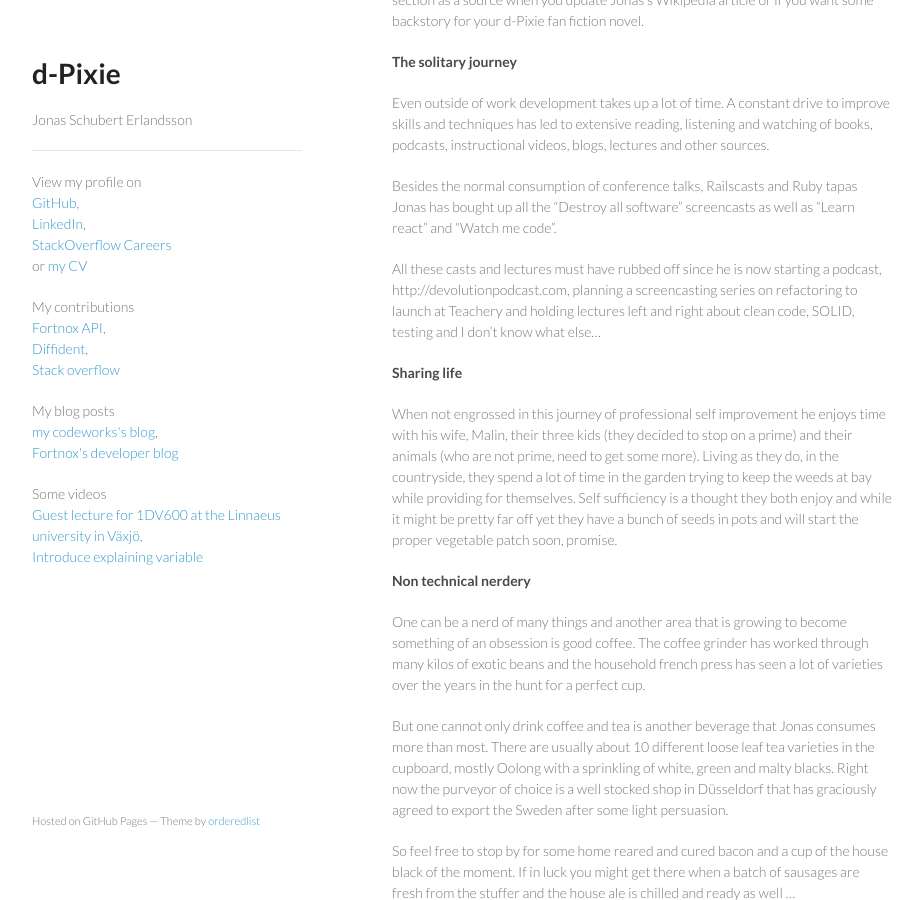
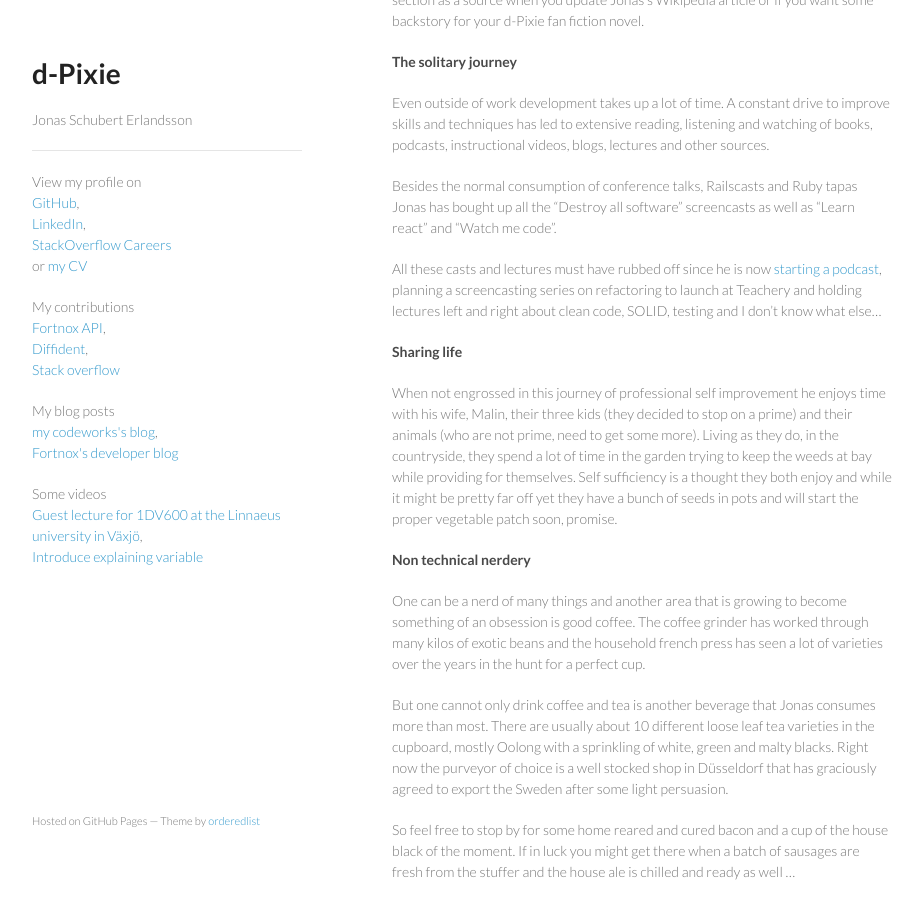
Before and after one commit to d-Pixie/d-Pixie.github.io, a Jekyll site: the page built from index.md, in a window 1280 px wide and 900 px high, scrolled down 495 px. Shown: the whole window, without its empty margins (178-1101 px from the left). Built offline with Jekyll 4.4.1, drawn with Linux system fonts in a browser that asks for light colours.

Commit message:
Fixes podcast link

```diff
--- a/index.md
+++ b/index.md
@@ -23,7 +23,7 @@ Even outside of work development takes up a lot of time. A constant drive to imp
 
 Besides the normal consumption of conference talks, Railscasts and Ruby tapas Jonas has bought up all the "Destroy all software" screencasts as well as "Learn react" and "Watch me code".
 
-All these casts and lectures must have rubbed off since he is now starting a podcast, http://devolutionpodcast.com, planning a screencasting series on refactoring to launch at Teachery and holding lectures left and right about clean code, SOLID, testing and I don't know what else...
+All these casts and lectures must have rubbed off since he is now [starting a podcast](http://devolutionpodcast.com), planning a screencasting series on refactoring to launch at Teachery and holding lectures left and right about clean code, SOLID, testing and I don't know what else...
 
 #### Sharing life
 
```
